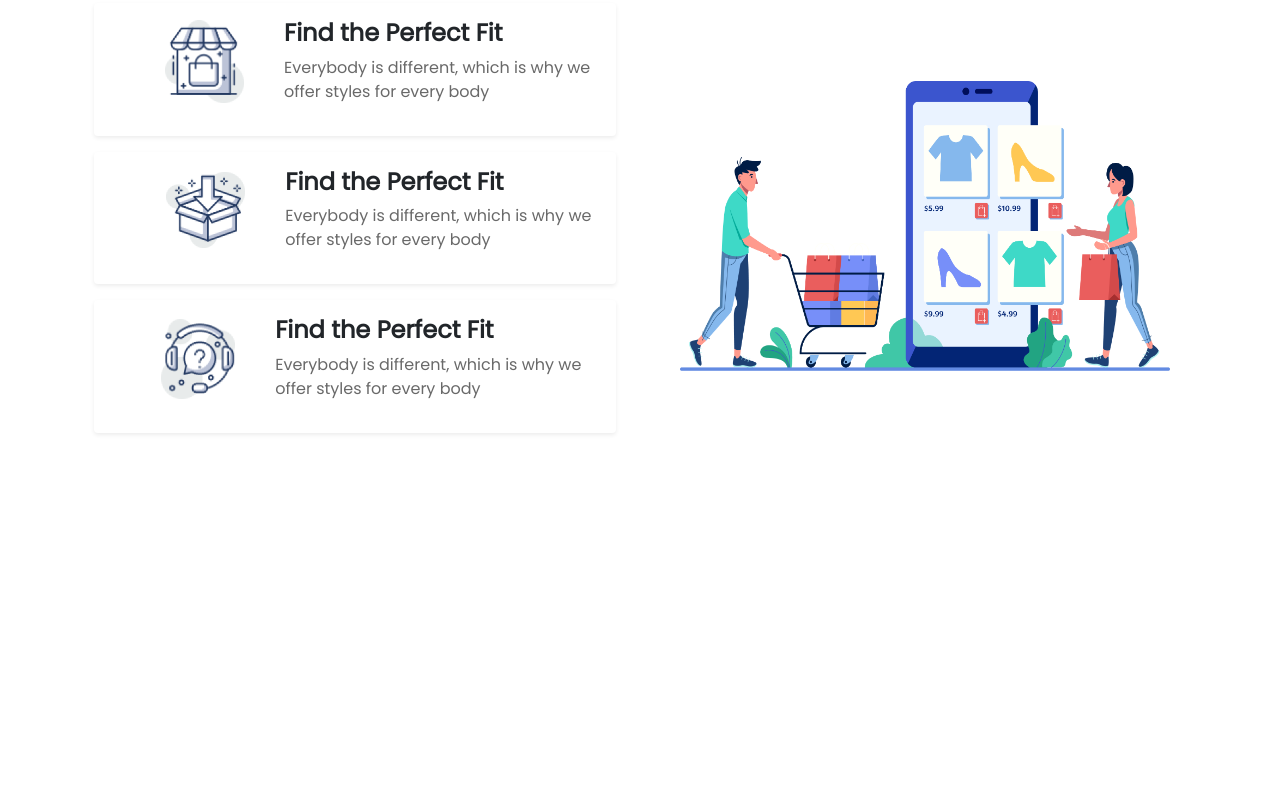
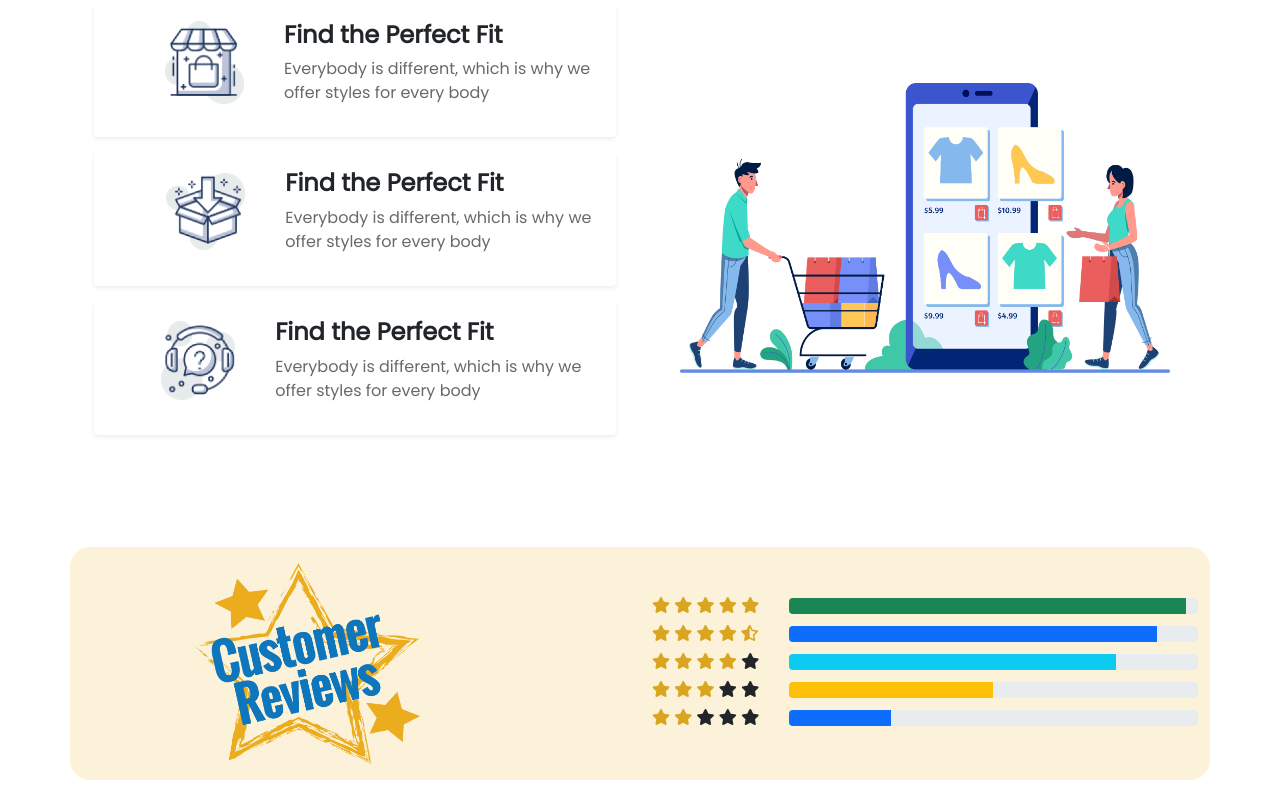
Before and after one commit to Sabbir185/penguin-fashion, a plain HTML site: page index.html in a window 1280 px wide. Shown: the part 1987-2797 px from the top of the page. Before the commit the page ends 2484 px from the top, so only its background shows below. Drawn offline with Linux system fonts and the light colour scheme.

Commit message:
version 1.0

```diff
--- a/css/style.css
+++ b/css/style.css
@@ -42,3 +42,17 @@ ul{
 .border-n, .btn-color{
     border: none;
 }
+
+.filled{
+    color: goldenrod;
+}
+
+.review-bg{
+    background-color: #fcf2d9;
+    border-radius: 20px;
+}
+
+footer{
+    background-color:#d7e0b4;
+    margin-top: 7em;
+}
--- a/index.html
+++ b/index.html
@@ -72,8 +72,8 @@
         <div class="col-xl-4 col-lg-4 col-md-12 col-sm-12">
           <div class="card h-100 border-0 shadow p-3 mb-5 bg-white rounded">
             <div class="col">
-              <div class="d-flex justify-content-center align-items-center bg-light p-3        rounded-3 m-3">
-                <img src="images/Image/image 11.png" class="card-img-top img-fluid w-50" alt="...">
+              <div class="d-flex justify-content-center align-items-center bg-light p-3        rounded-3 m-3 h-50">
+                <img src="images/Image/SeekPng 1.png" class="card-img-top img-fluid rounded mx-auto d-block w-50" alt="...">
               </div>
               <div class="">
                 <div class="card-body">
@@ -95,8 +95,8 @@
         <div class="col-xl-4 col-lg-4 col-md-12 col-sm-12">
           <div class="card h-100 border-0 shadow p-3 mb-5 bg-white rounded">
             <div class="col">
-              <div class="d-flex justify-content-center align-items-center bg-light p-3 rounded-3 m-3">
-                <img src="images/Image/image 11.png" class="card-img-top img-fluid w-50" alt="...">
+              <div class="d-flex justify-content-center align-items-center bg-light p-3 rounded-3 m-3 h-50">
+                <img src="images/Image/PngItem_2597366 1.png" class="card-img-top img-fluid rounded mx-auto d-block w-50" alt="...">
               </div>
               <div class="">
                 <div class="card-body">
@@ -118,8 +118,8 @@
         <div class="col-xl-4 col-lg-4 col-md-12 col-sm-12">
           <div class="card h-100 border-0 shadow p-3 mb-5 bg-white rounded">
             <div class="col">
-              <div class="d-flex justify-content-center align-items-center bg-light p-3 rounded-3 m-3">
-                <img src="images/Image/image 11.png" class="card-img-top img-fluid w-50" alt="...">
+              <div class="d-flex justify-content-center align-items-center bg-light p-3 rounded-3 m-3 h-50">
+                <img src="images/Image/image 15.png" class="card-img-top img-fluid rounded mx-auto d-block w-50" alt="...">
               </div>
               <div class="">
                 <div class="card-body">
@@ -170,7 +170,7 @@
           <div class="card h-100 border-0 shadow p-3 mb-5 bg-white rounded">
             <div class="col">
               <div class="d-flex justify-content-center align-items-center bg-light p-3 rounded-3 m-3">
-                <img src="images/Image/image 11.png" class="card-img-top img-fluid w-50" alt="...">
+                <img src="images/Image/vippng 1.png" class="card-img-top img-fluid w-50" alt="...">
               </div>
               <div class="">
                 <div class="card-body">
@@ -255,7 +255,121 @@
     </section>
 
 
+    <section class="container customar-review review-bg mt-5">
+        <div class="row d-flex align-items-center ">
+
+          <div class="col-xl-6 col-lg-6 col-md-12 col-sm-12 d-flex justify-content-center align-items-center pb-3 pt-3">
+            <img class="w-50 pe-5 me-5" src="images/reviews.png" alt="">
+          </div>
+
+          <div class="col-xl-6 col-lg-6 col-md-12 col-sm-12">
+
+              <div class="rating-info d-flex justify-content-between align-items-center pb-1">
+                <div class="rating">
+                    <i class="fas fa-star filled"></i>
+                    <i class="fas fa-star filled"></i>
+                    <i class="fas fa-star filled"></i>
+                    <i class="fas fa-star filled"></i>
+                    <i class="fas fa-star filled"></i>
+                </div>
+                <div class="progress w-75">
+                  <div class="progress-bar bg-success" style="width: 97%;"></div>
+                </div>
+              </div>
+
+
+              <div class="rating-info d-flex justify-content-between align-items-center pb-1">
+                <div class="rating">
+                    <i class="fas fa-star filled"></i>
+                    <i class="fas fa-star filled"></i>
+                    <i class="fas fa-star filled"></i>
+                    <i class="fas fa-star filled"></i>
+                    <i class="fas fa-star-half-alt filled"></i>
+                </div>
+                <div class="progress w-75">
+                  <div class="progress-bar" style="width: 90%;"></div>
+                </div>
+              </div>
+
+
+              <div class="rating-info d-flex justify-content-between align-items-center pb-1">
+                <div class="rating">
+                    <i class="fas fa-star filled"></i>
+                    <i class="fas fa-star filled"></i>
+                    <i class="fas fa-star filled"></i>
+                    <i class="fas fa-star filled"></i>
+                    <i class="fas fa-star"></i>
+                </div>
+                <div class="progress w-75">
+                  <div class="progress-bar bg-info" style="width:80%"></div>
+                </div>
+              </div>
+
+
+              <div class="rating-info d-flex justify-content-between align-items-center pb-1">
+                <div class="rating">
+                    <i class="fas fa-star filled"></i>
+                    <i class="fas fa-star filled"></i>
+                    <i class="fas fa-star filled"></i>
+                    <i class="fas fa-star"></i>
+                    <i class="fas fa-star"></i>
+                </div>
+                <div class="progress w-75">
+                  <div class="progress-bar bg-warning" style="width:50%"></div>
+                </div>
+              </div>
+
+
+              <div class="rating-info d-flex justify-content-between align-items-center pb-1">
+                <div class="rating">
+                    <i class="fas fa-star filled"></i>
+                    <i class="fas fa-star filled"></i>
+                    <i class="fas fa-star"></i>
+                    <i class="fas fa-star"></i>
+                    <i class="fas fa-star"></i>
+                </div>
+                <div class="progress w-75">
+                  <div class="progress-bar" style="width:25%"></div>
+                </div>
+              </div>
+
+          </div>
+        </div>
+
+    </section>
+
   </main>
+
+
+  <footer class="container-fluid">
+    <section class="row mt-5 p-5 d-flex align-items-center">
+      <div class="col-xl-4 col-lg-6 col-md-12 col-sm-12 pt-3 pb-3">
+        <h1 class="front-h11">Penguin Fashion</h1>
+        <p><em>sabbir.py@gmail.com</em></p>
+        <address>
+          KDA Avenue <br>
+          Khulna,Bangladesh
+        </address>
+      </div>
+      <div class="col-xl-4 col-lg-6 col-md-12 col-sm-12 pt-3 pb-3">
+        <iframe src="https://www.google.com/maps/embed?pb=!1m18!1m12!1m3!1d3746984.5643062587!2d88.10001812109799!3d23.490579584699788!2m3!1f0!2f0!3f0!3m2!1i1024!2i768!4f13.1!3m3!1m2!1s0x30adaaed80e18ba7%3A0xf2d28e0c4e1fc6b!2sBangladesh!5e0!3m2!1sen!2sus!4v1610620547904!5m2!1sen!2sus" width="350" height="250" frameborder="0" style="border:0;" allowfullscreen="" aria-hidden="false" tabindex="0"></iframe>
+      </div>
+      <div class="col-xl-4 col-lg-6 col-md-12 col-sm-12 pt-3 pb-3">
+        <h4 class="front-h11">FOR ANY QUERY</h4>
+        <p>Get updates on sales, specials and more</p>
+        <textarea name="" id="" cols="30" rows="4" placeholder="write your query"></textarea>
+        <br>
+        <input type="text" name="" id="" placeholder="Enter your Email"> <br>
+        <button class="btn btn-color pt-2 pb-2 ps-3 pe-3 mt-3"><i style="color: white;"
+          class="fas fa-shopping-cart"></i> BUY NOW </button>
+      </div>
+    </section>
+
+    <section class="d-flex justify-content-center mt-2 pb-3">
+      <small>©2021 Penguin Fashion. All rights reserved.</small>
+    </section>
+
+  </footer>
 
 
   <script src="js/bootstrap.bundle.min.js"></script>
```
Also changed, not shown: images/reviews.png (added).
